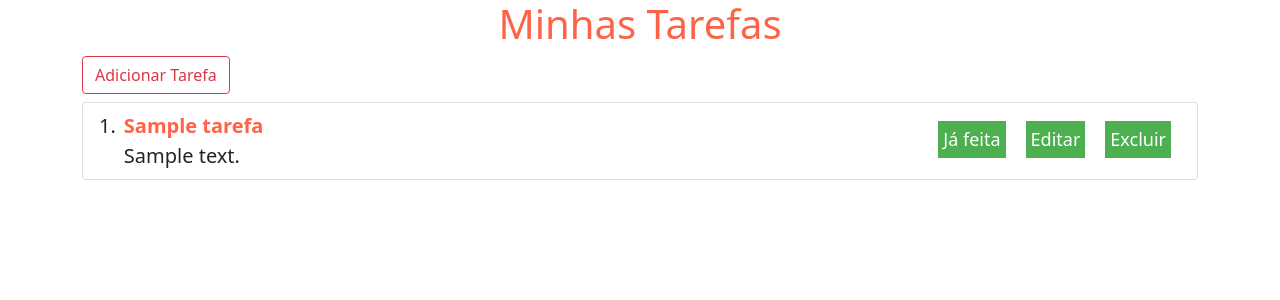
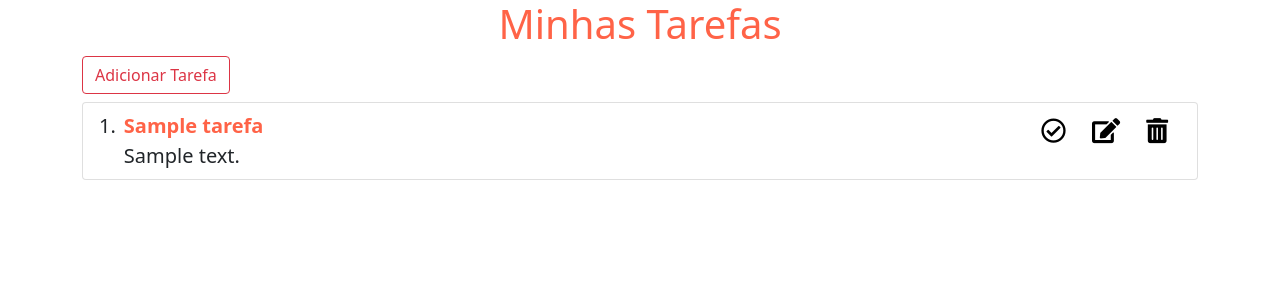
Before and after one commit to douglasbernardo/ListaDeTarefas, a Node server app: page /tarefas in a window 1280 px wide. Shown: the top 300 px of the page. Run offline with Node 20, Linux system fonts and the light colour scheme; tables that the repository leaves empty hold one stand-in row (values such as "Sample post"); some libraries are stand-ins or nearby versions.

Commit message:
colocando icones

```diff
--- a/views/tarefas/tarefas.handlebars
+++ b/views/tarefas/tarefas.handlebars
@@ -15,19 +15,32 @@
                     <li class="list-group-item d-flex justify-content-between align-items-start">
                         <div class="ms-2 me-auto">
                             <div class="fw-bold">{{titulo}}</div>
+                            {{#if status}}
+                                <div class="fw-bold"><i style="color: red;font-size:30px" class="fas fa-check"></i></div>
+                            {{/if}}
                                 {{descricao}}
                         </div>
-                        <button class="button">Já feita</button>
-                        <button class="button">Editar</button>
 
+                       <form action="/tarefas/done/{{_id}}" method="post">
+                            <button type="submit" class="btn"><i  style="color: black;font-size:25px" class="far fa-check-circle"></i></button>
+                        </form>
+
+                        <button class="btn"><i style="color: black;font-size:25px" class="fas fa-edit"></i></button>
 
                         <form action="/tarefas/excluir/{{_id}}" method="post">
-                            <button type="submit" class="button submit">Excluir</button>
+                           <button class="btn">
+                               <i style="color: black;font-size:25px" class="fas fa-trash-alt"></i>
+                           </button>
                         </form>
-
                     </li>
                 {{/each}}
             </ol>
         </div>
+        <script>
+            function done(titulo){
+                titulo.style.textDecoration = "line-through"
+                console.log(titulo)
+            }
+        </script>
     </body>
 </html>
```
